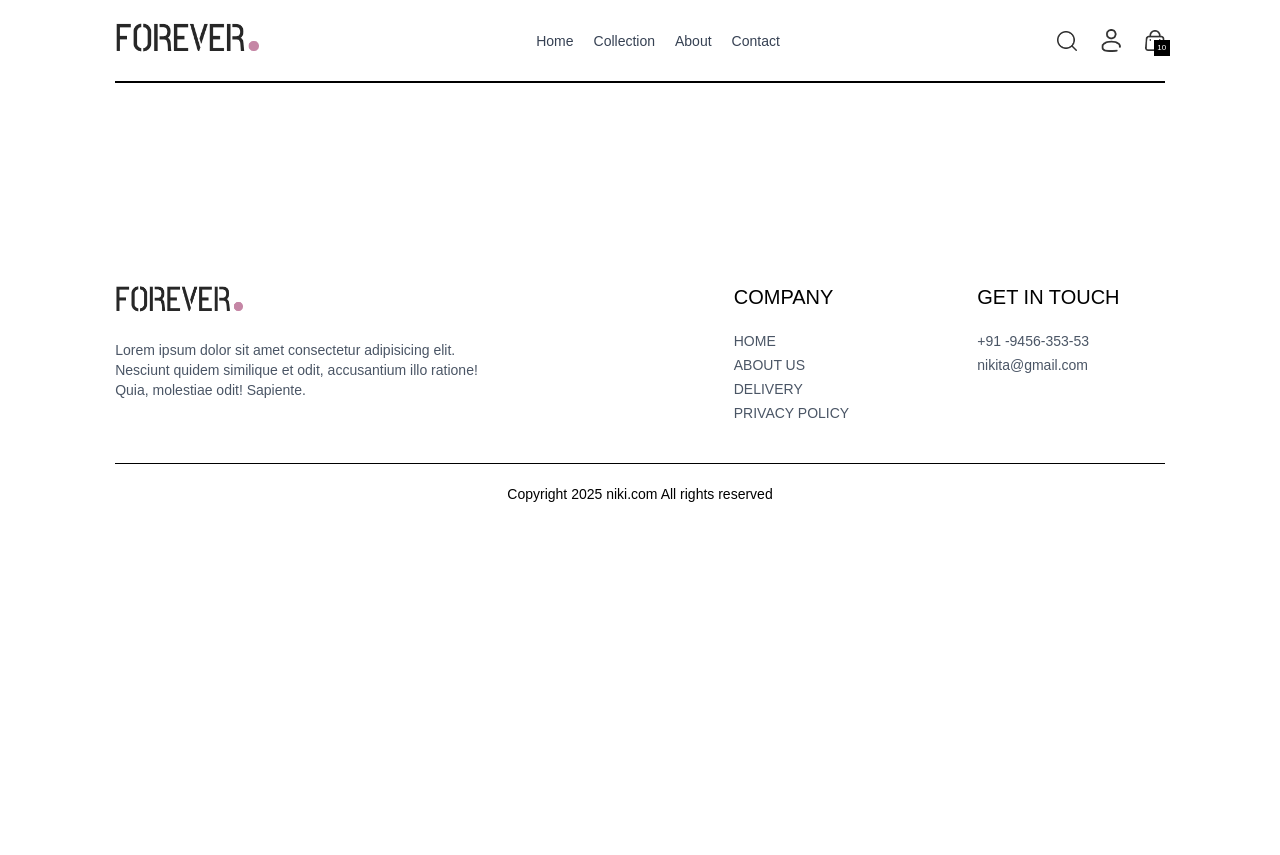
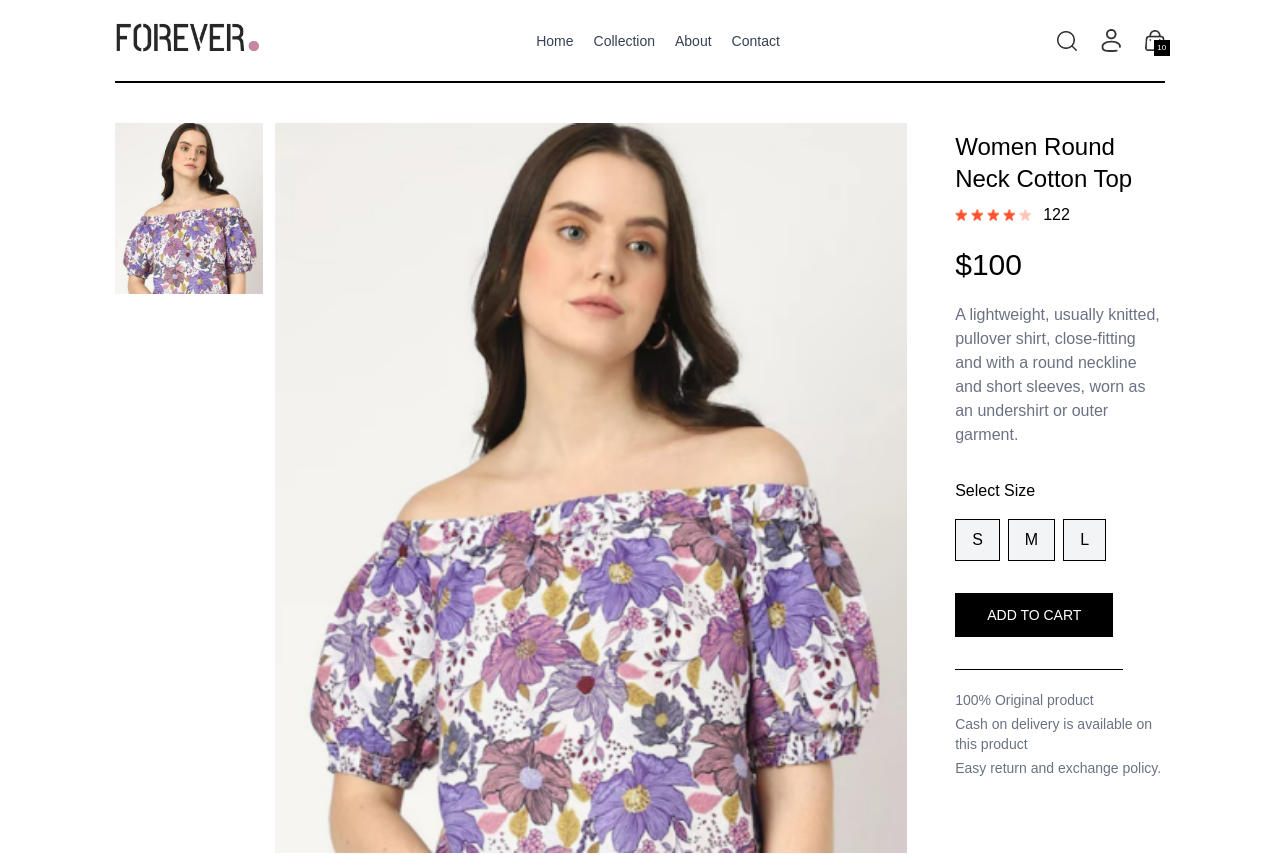
Before and after one commit to Nikita-kanwar/E-Commerce-Website, a React (Vite) app: page /product/aaaaa in a window 1280 px wide. Shown: the top 855 px of the page. Before the commit the page ends 800 px from the top, so only its background shows below. Built offline with nearby package versions, Linux system fonts and the light colour scheme.

Commit message:
Product Details

```diff
--- a/src/Pages/Product.jsx
+++ b/src/Pages/Product.jsx
@@ -1,14 +1,15 @@
 import React, { useContext, useEffect, useState } from 'react'
 import { useParams } from 'react-router-dom'
 import { ShopContext } from '../Context/ShopContext';
-import { products } from '../assets/assets';
+import { assets, products } from '../assets/assets';
 
 const Product = () => {
 
   const {productId} = useParams();
-  const {Products} = useContext(ShopContext);
+  const {Products, currency} = useContext(ShopContext);
   const [productData,setProductData] = useState(false);
   const [image,setImage] = useState('');
+  const [size,setSize] = useState('');
 
   const fetchProductData = async() => {
     products.map((item)=>{
@@ -34,11 +35,47 @@
                <div className='flex gap-12 flex-col sm:flex-row'>
                      <div className='fle-1 flex flex-col-reverse gap-3 sm:flex-row '>
                        <div className='flex flex-col sm:flex-col overflow-x-auto sm:overflow-y-scroll justify-between sm:justify-normal sm:w-[18.7%] w-full'>
-
+                           {
+                           productData.image.map((item,index)=>(
+                            <img onClick={()=> setImage(item)} src={item} key={index} className='w-[24%] sm:w-full sm:mb-3 flex-shrink-0 cursor-pointer' alt="" />
+                           ))
+                           }
+                       </div>
+                       <div className='w-full sm:w-[80%]'>
+                                <img className='w-full h-auto' src={image} alt="" />
                        </div>
                      </div>
+                     <div className='flex-1'>
+                      <h1 className='font-medium text-2xl mt-2'>{productData.name}</h1>
+                      <div className='flex items-center gap-1 mt-2'>
+                            <img src={assets.star_icon} alt="" className="w-3 5" />
+                            <img src={assets.star_icon} alt="" className="w-3 5" />
+                            <img src={assets.star_icon} alt="" className="w-3 5" />
+                            <img src={assets.star_icon} alt="" className="w-3 5" />
+                            <img src={assets.star_dull_icon} alt="" className="w-3 5" />
+                            <p className='pl-2' >{122}</p>
+                      </div>
+                      <p className='mt-5 text-3xl font-medium'>{currency}{productData.price}</p>
+                      <p className='mt-5 text-gray-500'>{productData.description}</p>
+                      <div className='flex flex-col gap-4 my-8'>
+                         <p>Select Size</p>
+                         <div className='flex gap-2'>
+                         {productData.sizes.map((item,index)=>(
+                          <button onClick={()=>setSize(item)} className={` cursor-pointer border py-2 px-4 bg-gray-100 ${item === size ? 'border-orange-500': ''}`} key={index}>{item}</button>
+                         ))}
+                         </div>
+                      </div>
+
+                      <button className='bg-black text-white px-8 py-3 text-sm active:bg-gray-700 cursor-pointer' >ADD TO CART</button>
+                     <hr className='mt-8 sm:w-4/5' />
+                     <div className='text-sm text-gray-500 mt-5 flex flex-col gap-1'>
+                            <p>100% Original product</p>
+                            <p>Cash on delivery is available on this product</p>
+                            <p>Easy return and exchange policy.</p>
+                     </div>
+                 </div>
                </div>
-    </div>
+       </div>
   ): <div className='opacity-0'>
 
   </div>
--- a/src/index.css
+++ b/src/index.css
@@ -10,6 +10,10 @@
     font-family: poppins, sans-serif ;
 }
 
+::-webkit-scrollbar{
+    display: none;
+}
+
 @media (max-width:640px) {
     a.active{
          background-color: black;
```
